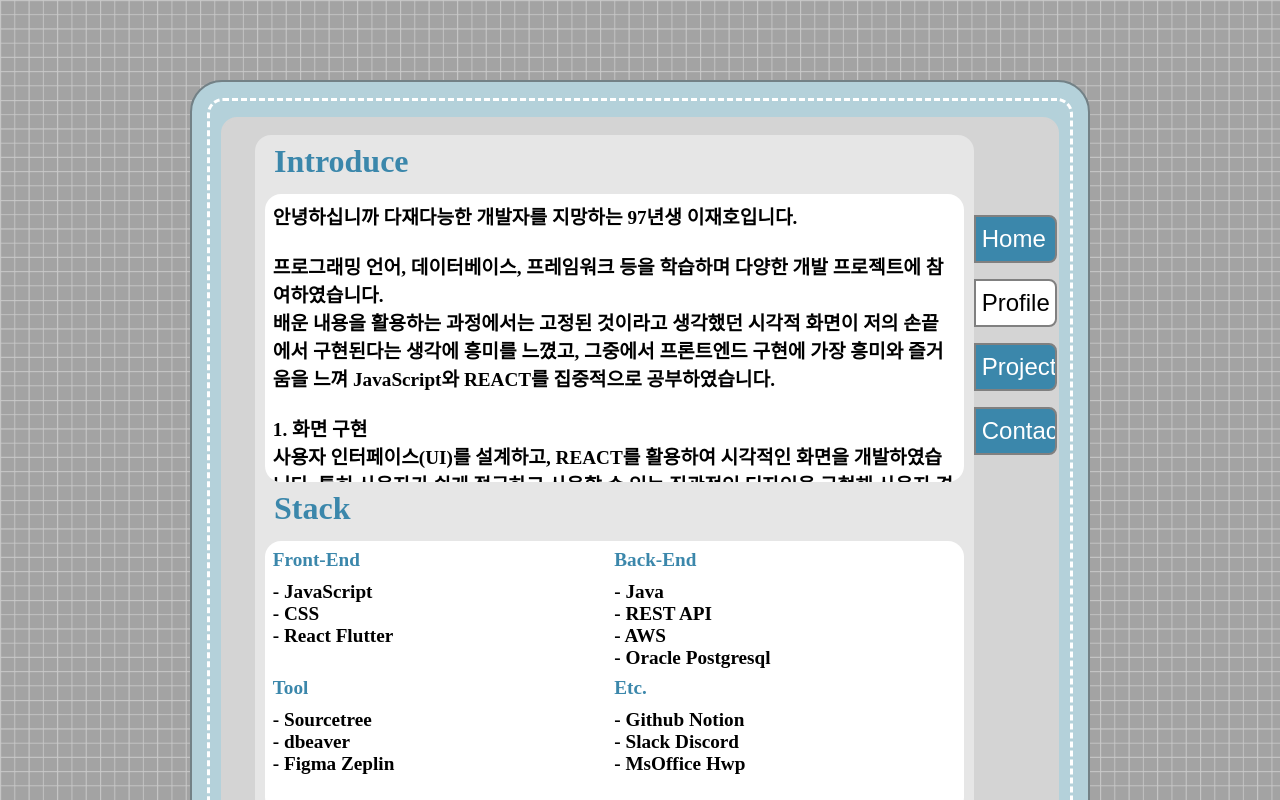
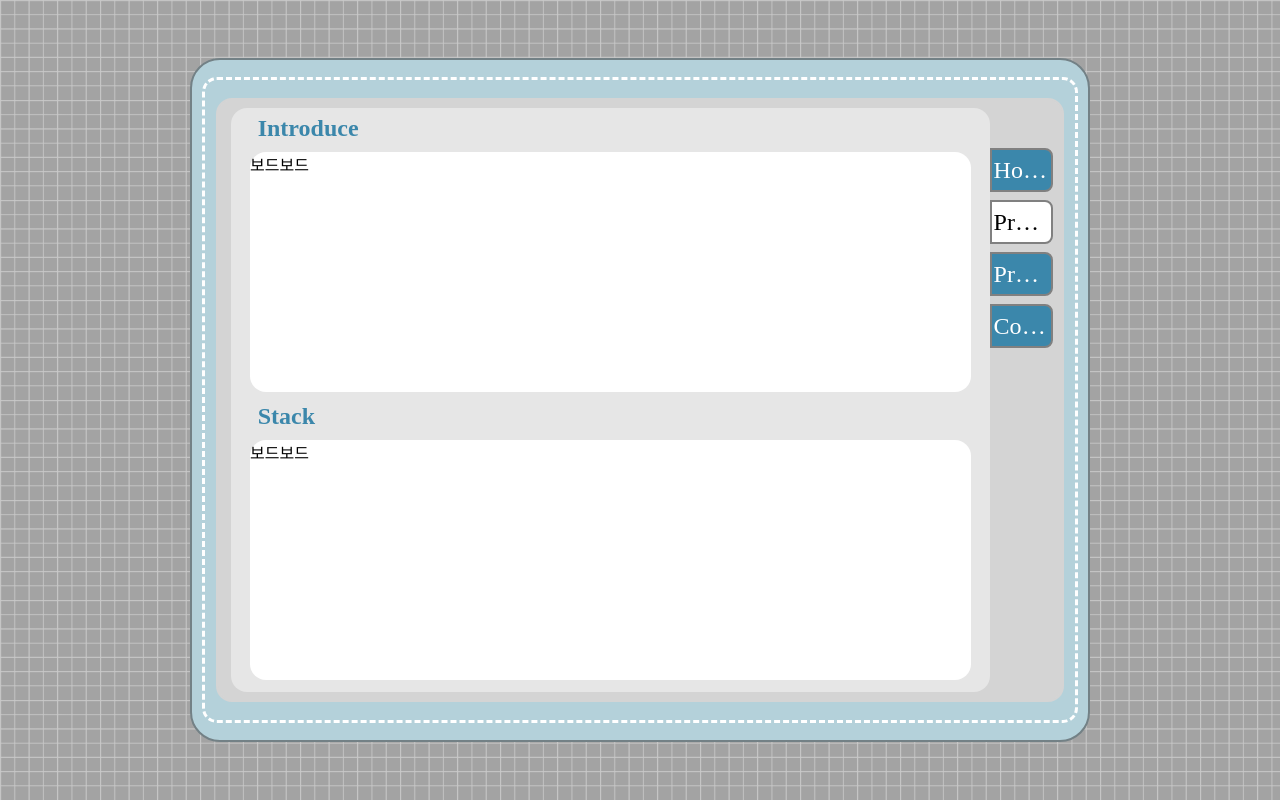
Before and after one commit to jaeho13/Cyworld, a React (Create React App) app in the folder CYWORLD/: page /profile in a window 1280 px wide. Built offline with nearby package versions, Linux system fonts and the light colour scheme.

Commit message:
"0509 프로필 화면 부분 수정"

```diff
--- a/CYWORLD/src/Components/Profile.jsx
+++ b/CYWORLD/src/Components/Profile.jsx
@@ -1,6 +1,9 @@
 import React from "react";
 import styled from "styled-components"
 import UseNavigation from "./UseNavigation";
+import { RightContact, RightContactFlexWhite, RightHome, RightHomeFlexWhite, RightProfile, RightProfileFlexBlack, RightProject, RightProjectFlexWhite } from "./button/Button";
+import { BackArea, BackBorder, BackColor, BackgroundImage } from "./background/Background";
+
 
 const Profile = () => {
 
@@ -9,7 +12,117 @@ const Profile = () => {
 
     return (
         <>
-            <Body>
+            <BackgroundImage>
+                <BackArea>
+                    <BackBorder>
+                        <BackColor>
+                            <FiledBind>
+
+                                <FiledLeft>
+                                    <IntroduceTitle>Introduce</IntroduceTitle>
+                                    <IntroduceBoard>보드보드</IntroduceBoard>
+                                    <IntroduceTitle>Stack</IntroduceTitle>
+                                    <IntroduceBoard>보드보드</IntroduceBoard>
+                                </FiledLeft>
+
+                                <FiledRight>
+                                    <RightHomeFlexWhite>
+                                        <RightHome onClick={goToHome}>Home</RightHome>
+                                    </RightHomeFlexWhite>
+
+                                    <RightProfileFlexBlack>
+                                        <RightProfile onClick={goToProfile}>Profile</RightProfile>
+                                    </RightProfileFlexBlack>
+
+                                    <RightProjectFlexWhite>
+                                        <RightProject onClick={goToProject}>Project</RightProject>
+                                    </RightProjectFlexWhite>
+
+                                    <RightContactFlexWhite>
+                                        <RightContact onClick={goToContact}>Contact</RightContact>
+                                    </RightContactFlexWhite>
+                                </FiledRight>
+
+                            </FiledBind>
+                        </BackColor>
+                    </BackBorder>
+                </BackArea>
+            </BackgroundImage>
+        </>
+    );
+}
+
+export default Profile;
+
+const FiledBind = styled.div`
+    width: 100%;
+    /* border: 2px solid black; */
+    display: flex;
+    flex-direction: row;
+    justify-content: center;
+    align-items: center;
+`
+
+const FiledLeft = styled.div`
+    width: 90%;
+    height: 73vh;
+    /* border: 2px solid red; */
+    display: flex;
+    flex-direction: column;
+    justify-content: center;
+    align-items: center;
+    border-radius: 16px;
+    background-color: rgba(255, 255, 255, 0.4);
+`
+
+const FiledRight = styled.div`
+    width: 7%;
+    height: 73vh;
+    /* border: 2px solid green; */
+`
+
+const IntroduceTitle = styled.div`
+    width: 95%;
+    height: 4vh;
+    /* border: 2px solid red; */
+    padding-left: 2%;
+    color: #3B87AB;
+    font-size: 1.5rem;
+    font-weight: bold;
+    display: flex;
+    align-items: center;
+    margin-bottom: 1vh;
+`
+
+const IntroduceBoard = styled.div`
+    width: 95%;
+    height: 30vh;
+    /* border: 2px solid black; */
+    border-radius: 16px;
+    background-color: white;
+    margin-bottom: 1vh;
+`
+
+
+// const FiledCenter = styled.div`
+//     width: 95%;
+//     height: 17rem;
+//     margin: 0 auto;
+//     padding: 0.5rem;
+//     font-size: 1.2rem;
+//     color: black;
+//     background-color: white;
+//     font-weight: bold;
+//     border-radius: 1rem;
+//     overflow: auto; /* 스크롤 추가 */
+//     overflow-x: hidden; /* 가로 스크롤 제거 */
+//     white-space: pre-wrap; /*한 줄 꽉 차면 줄 바꿈*/
+// `
+
+
+
+
+{/* <Body>
                 <BookCover>
                     <Page>
                         <Main>
@@ -17,9 +130,9 @@ const Profile = () => {
                                 <Filed>
                                     <FiledTop>Introduce </FiledTop>
                                     <FiledCenter>
-                                        {/* 안녕하십니까 프론트엔드를 지망하는 97년생 이재호입니다. <br /> <br /> */}
+                                        안녕하십니까 프론트엔드를 지망하는 97년생 이재호입니다. <br /> <br />  @@@@@@@@@@@@@@@@@@@@@@
                                         안녕하십니까 다재다능한 개발자를 지망하는 97년생 이재호입니다. <br /> <br />
-                                        {/* 프로그래밍 언어, 데이터베이스, 프레임워크 등을 학습하며 다양한 웹 개발 프로젝트에 참여하였습니다. <br /> */}
+                                        프로그래밍 언어, 데이터베이스, 프레임워크 등을 학습하며 다양한 웹 개발 프로젝트에 참여하였습니다. <br /> @@@@@@@@@@@@@@@@@@@@@@
                                         프로그래밍 언어, 데이터베이스, 프레임워크 등을 학습하며 다양한 개발 프로젝트에 참여하였습니다. <br />
                                         배운 내용을 활용하는 과정에서는 고정된 것이라고 생각했던 시각적 화면이 저의 손끝에서 구현된다는 생각에 흥미를 느꼈고, 그중에서 프론트엔드 구현에 가장 흥미와 즐거움을 느껴 JavaScript와 REACT를 집중적으로 공부하였습니다. <br /> <br />
 
@@ -46,7 +159,7 @@ const Profile = () => {
                                         <FiledBottomBind>
                                             <FiledBottomLeftTop>
                                                 <FiledBottomText>Front-End</FiledBottomText>
-                                                {/* - html CSS JS<br /> */}
+                                                - html CSS JS<br /> @@@@@@@@@@@@@@@@@@@@@
                                                 - JavaScript <br />
                                                 - CSS <br />
                                                 - React Flutter <br />
@@ -77,11 +190,12 @@ const Profile = () => {
                                             </FiledBottomRightBottom>
                                         </FiledBottomBind>
 
-                                        {/* Aws postgresql Dbeaver <br />
-                                        Github Notion Slack Discord <br />
-                                        Figma Zeplin <br /> */}
+                                        Aws postgresql Dbeaver <br />  @@@@@@@@@@@@@@@@@@@@@
+                                        Github Notion Slack Discord <br />  @@@@@@@@@@@@@@@@@@@@@
+                                        Figma Zeplin <br /> @@@@@@@@@@@@@@@@@@@@@
                                     </FiledBottom>
                                 </Filed>
+
                                 <Right>
                                     <RightButton1 onClick={goToHome}>Home</RightButton1>
                                     <RightButton2 onClick={goToProfile}>Profile</RightButton2>
@@ -94,239 +208,235 @@ const Profile = () => {
                         </Main>
                     </Page>
                 </BookCover>
-            </Body>
-        </>
-    );
-}
-
-export default Profile;
-
-const Body = styled.div`
-    font-size: 16px;
-    background-color: #a3a3a3;
-    background-image: url(/background/pattern.png);
-    background-size: 100px;
-    position: fixed;
-    left: 0;
-    top: 0;
-    right: 0;
-    bottom: 0;
-`
-
-const BookCover = styled.div`
-    width: 70%;
-    height: 50rem;
-    border: 2px solid #738186;
-    border-radius: 2rem;
-    background-color: #b4d1da;
-    margin: 0 auto;
-    margin-top: 5rem;
-`
-
-const Page = styled.div`
-    width: 96%;
-    height: 47rem;
-    border: 3.5px dashed white;
-    border-radius: 1rem;
-    margin: 0 auto;
-    margin-top: 1rem;
-`
-
-const Main = styled.div`
-    width: 97%;
-    height: 45rem;
-    border: 2px solid #d4d4d4;
-    border-radius: 1rem;
-    background-color: #d4d4d4;
-    margin: 0 auto;
-    margin-top: 1rem;
-`
-
-const Bind = styled.div`
-    display: flex;
-    flex-direction: row;
-`
-
-const Filed = styled.div`
-    width: 95%;
-    height: 43rem;
-    /* border: 2px solid red; */
-    border-radius: 1rem;
-    background-color: rgba(255, 255, 255, 0.4);
-    margin-top: 1rem;
-    margin-left: 2rem;
-`
-
-const FiledTop = styled.div`
-    width: 100%;
-    height: 1.2rem;
-    font-size: 2rem;
-    color: #3B87AB;
-    font-weight: bold;
-    margin-top: 0.5rem;
-    margin-left: 1.2rem;
-    margin-bottom: 2rem;
-    /* border: 2px solid black; */
-`
-
-const FiledCenter = styled.div`
-    width: 95%;
-    height: 17rem;
-    margin: 0 auto;
-    padding: 0.5rem;
-    font-size: 1.2rem;
-    color: black;
-    background-color: white;
-    font-weight: bold;
-    border-radius: 1rem;
-    overflow: auto; /* 스크롤 추가 */
-    overflow-x: hidden; /* 가로 스크롤 제거 */
-    white-space: pre-wrap; /*한 줄 꽉 차면 줄 바꿈*/
-`
-
-const FiledBottom = styled.div`
-    width: 95%;
-    height: 16rem;
-    margin: 0 auto;
-    padding: 0.5rem;
-    font-size: 1.2rem;
-    /* margin-top: 1.1rem;
-    margin-left: 1.1rem; */
-    /* color: #3B87AB; */
-    background-color: white;
-    font-weight: bold;
-    border-radius: 1rem;
-    overflow: auto; /* 스크롤 추가 */
-    overflow-x: hidden; /* 가로 스크롤 제거 */
-    white-space: pre-wrap; /*한 줄 꽉 차면 줄 바꿈*/
-`
-
-const FiledBottomBind = styled.div`
-    flex-direction: row;
-    display: flex;
-    /* justify-content: space-evenly; */
-    justify-content: space-between;
-`
-
-const FiledBottomLeftTop = styled.div`
-    width: 50%;
-    height: 7rem;
-    /* border: 2px solid red; */
-    overflow-x: hidden; /* 가로 스크롤 제거 */
-    white-space: pre-wrap; /*한 줄 꽉 차면 줄 바꿈*/
-`
-
-const FiledBottomLeftBottom = styled.div`
-    width: 50%;
-    height: 7rem;
-    /* border: 2px solid red; */
-    margin-top: 1rem;
-`
-
-const FiledBottomRightTop = styled.div`
-    width: 50%;
-    height: 7rem;
-    /* border: 2px solid red; */
-`
-
-const FiledBottomRightBottom = styled.div`
-    width: 50%;
-    height: 7rem;
-    /* border: 2px solid red; */
-    margin-top: 1rem;
-`
-
-const FiledBottomText = styled.div`
-    width: 100%;
-    height: 2rem;
-    /* border: 2px solid blue; */
-    display: flex;
-    color: #3B87AB;
-`
+            </Body> */}
 
 
-const Right = styled.div`
-    width: 10%;
-    height: 40rem;
-    /* border: 2px solid blue; */
-    /* margin-left: 3rem; */
-    margin-top: 2rem;
-`
+// const Body = styled.div`
+//     font-size: 16px;
+//     background-color: #a3a3a3;
+//     background-image: url(/background/pattern.png);
+//     background-size: 100px;
+//     position: fixed;
+//     left: 0;
+//     top: 0;
+//     right: 0;
+//     bottom: 0;
+// `
 
-const RightButton1 = styled.button`
-    width: 100%;
-    height: 3rem;
-    border: 2px solid grey;
-    border-top-right-radius: 0.5rem;
-    border-bottom-right-radius: 0.5rem;
-    margin-top: 4rem;
-    font-size: 1.5rem;
-    white-space: nowrap;
-    overflow: hidden;
-    text-overflow: ellipsis;
-    cursor: pointer;
-    color: white;
-    background-color: #3B87AB;
-    display: flex;
-    float: left;
-    align-items: center;
-`
+// const BookCover = styled.div`
+//     width: 70%;
+//     height: 50rem;
+//     border: 2px solid #738186;
+//     border-radius: 2rem;
+//     background-color: #b4d1da;
+//     margin: 0 auto;
+//     margin-top: 5rem;
+// `
 
-const RightButton2 = styled.button`
-    width: 100%;
-    height: 3rem;
-    border: 2px solid grey;
-    border-top-right-radius: 0.5rem;
-    border-bottom-right-radius: 0.5rem;
-    margin-top: 1rem;
-    font-size: 1.5rem;
-    white-space: nowrap;
-    overflow: hidden;
-    text-overflow: ellipsis;
-    cursor: pointer;
-    /* color: white;
-    background-color: #3B87AB; */
-    color: black;
-    background-color: white;
-    display: flex;
-    float: left;
-    align-items: center;
-`
+// const Page = styled.div`
+//     width: 96%;
+//     height: 47rem;
+//     border: 3.5px dashed white;
+//     border-radius: 1rem;
+//     margin: 0 auto;
+//     margin-top: 1rem;
+// `
 
-const RightButton3 = styled.button`
-    width: 100%;
-    height: 3rem;
-    border: 2px solid grey;
-    border-top-right-radius: 0.5rem;
-    border-bottom-right-radius: 0.5rem;
-    margin-top: 1rem;
-    font-size: 1.5rem;
-    white-space: nowrap;
-    overflow: hidden;
-    text-overflow: ellipsis;
-    cursor: pointer;
-    color: white;
-    background-color: #3B87AB;
-    display: flex;
-    float: left;
-    align-items: center;
-`
+// const Main = styled.div`
+//     width: 97%;
+//     height: 45rem;
+//     border: 2px solid #d4d4d4;
+//     border-radius: 1rem;
+//     background-color: #d4d4d4;
+//     margin: 0 auto;
+//     margin-top: 1rem;
+// `
 
-const RightButton4 = styled.button`
-    width: 100%;
-    height: 3rem;
-    border: 2px solid grey;
-    border-top-right-radius: 0.5rem;
-    border-bottom-right-radius: 0.5rem;
-    margin-top: 1rem;
-    font-size: 1.5rem;
-    white-space: nowrap;
-    overflow: hidden;
-    text-overflow: ellipsis;
-    cursor: pointer;
-    color: white;
-    background-color: #3B87AB;
-    display: flex;
-    float: left;
-    align-items: center;
-`
+// const Bind = styled.div`
+//     display: flex;
+//     flex-direction: row;
+// `
+
+// const Filed = styled.div`
+//     width: 95%;
+//     height: 43rem;
+//     /* border: 2px solid red; */
+//     border-radius: 1rem;
+//     background-color: rgba(255, 255, 255, 0.4);
+//     margin-top: 1rem;
+//     margin-left: 2rem;
+// `
+
+// const FiledTop = styled.div`
+//     width: 100%;
+//     height: 1.2rem;
+//     font-size: 2rem;
+//     color: #3B87AB;
+//     font-weight: bold;
+//     margin-top: 0.5rem;
+//     margin-left: 1.2rem;
+//     margin-bottom: 2rem;
+//     /* border: 2px solid black; */
+// `
+
+// const FiledCenter = styled.div`
+//     width: 95%;
+//     height: 17rem;
+//     margin: 0 auto;
+//     padding: 0.5rem;
+//     font-size: 1.2rem;
+//     color: black;
+//     background-color: white;
+//     font-weight: bold;
+//     border-radius: 1rem;
+//     overflow: auto; /* 스크롤 추가 */
+//     overflow-x: hidden; /* 가로 스크롤 제거 */
+//     white-space: pre-wrap; /*한 줄 꽉 차면 줄 바꿈*/
+// `
+
+// const FiledBottom = styled.div`
+//     width: 95%;
+//     height: 16rem;
+//     margin: 0 auto;
+//     padding: 0.5rem;
+//     font-size: 1.2rem;
+//     /* margin-top: 1.1rem;
+//     margin-left: 1.1rem; */
+//     /* color: #3B87AB; */
+//     background-color: white;
+//     font-weight: bold;
+//     border-radius: 1rem;
+//     overflow: auto; /* 스크롤 추가 */
+//     overflow-x: hidden; /* 가로 스크롤 제거 */
+//     white-space: pre-wrap; /*한 줄 꽉 차면 줄 바꿈*/
+// `
+
+// const FiledBottomBind = styled.div`
+//     flex-direction: row;
+//     display: flex;
+//     /* justify-content: space-evenly; */
+//     justify-content: space-between;
+// `
+
+// const FiledBottomLeftTop = styled.div`
+//     width: 50%;
+//     height: 7rem;
+//     /* border: 2px solid red; */
+//     overflow-x: hidden; /* 가로 스크롤 제거 */
+//     white-space: pre-wrap; /*한 줄 꽉 차면 줄 바꿈*/
+// `
+
+// const FiledBottomLeftBottom = styled.div`
+//     width: 50%;
+//     height: 7rem;
+//     /* border: 2px solid red; */
+//     margin-top: 1rem;
+// `
+
+// const FiledBottomRightTop = styled.div`
+//     width: 50%;
+//     height: 7rem;
+//     /* border: 2px solid red; */
+// `
+
+// const FiledBottomRightBottom = styled.div`
+//     width: 50%;
+//     height: 7rem;
+//     /* border: 2px solid red; */
+//     margin-top: 1rem;
+// `
+
+// const FiledBottomText = styled.div`
+//     width: 100%;
+//     height: 2rem;
+//     /* border: 2px solid blue; */
+//     display: flex;
+//     color: #3B87AB;
+// `
+
+
+// const Right = styled.div`
+//     width: 10%;
+//     height: 40rem;
+//     /* border: 2px solid blue; */
+//     /* margin-left: 3rem; */
+//     margin-top: 2rem;
+// `
+
+// const RightButton1 = styled.button`
+//     width: 100%;
+//     height: 3rem;
+//     border: 2px solid grey;
+//     border-top-right-radius: 0.5rem;
+//     border-bottom-right-radius: 0.5rem;
+//     margin-top: 4rem;
+//     font-size: 1.5rem;
+//     white-space: nowrap;
+//     overflow: hidden;
+//     text-overflow: ellipsis;
+//     cursor: pointer;
+//     color: white;
+//     background-color: #3B87AB;
+//     display: flex;
+//     float: left;
+//     align-items: center;
+// `
+
+// const RightButton2 = styled.button`
+//     width: 100%;
+//     height: 3rem;
+//     border: 2px solid grey;
+//     border-top-right-radius: 0.5rem;
+//     border-bottom-right-radius: 0.5rem;
+//     margin-top: 1rem;
+//     font-size: 1.5rem;
+//     white-space: nowrap;
+//     overflow: hidden;
+//     text-overflow: ellipsis;
+//     cursor: pointer;
+//     /* color: white;
+//     background-color: #3B87AB; */
+//     color: black;
+//     background-color: white;
+//     display: flex;
+//     float: left;
+//     align-items: center;
+// `
+
+// const RightButton3 = styled.button`
+//     width: 100%;
+//     height: 3rem;
+//     border: 2px solid grey;
+//     border-top-right-radius: 0.5rem;
+//     border-bottom-right-radius: 0.5rem;
+//     margin-top: 1rem;
+//     font-size: 1.5rem;
+//     white-space: nowrap;
+//     overflow: hidden;
+//     text-overflow: ellipsis;
+//     cursor: pointer;
+//     color: white;
+//     background-color: #3B87AB;
+//     display: flex;
+//     float: left;
+//     align-items: center;
+// `
+
+// const RightButton4 = styled.button`
+//     width: 100%;
+//     height: 3rem;
+//     border: 2px solid grey;
+//     border-top-right-radius: 0.5rem;
+//     border-bottom-right-radius: 0.5rem;
+//     margin-top: 1rem;
+//     font-size: 1.5rem;
+//     white-space: nowrap;
+//     overflow: hidden;
+//     text-overflow: ellipsis;
+//     cursor: pointer;
+//     color: white;
+//     background-color: #3B87AB;
+//     display: flex;
+//     float: left;
+//     align-items: center;
+// `
```
